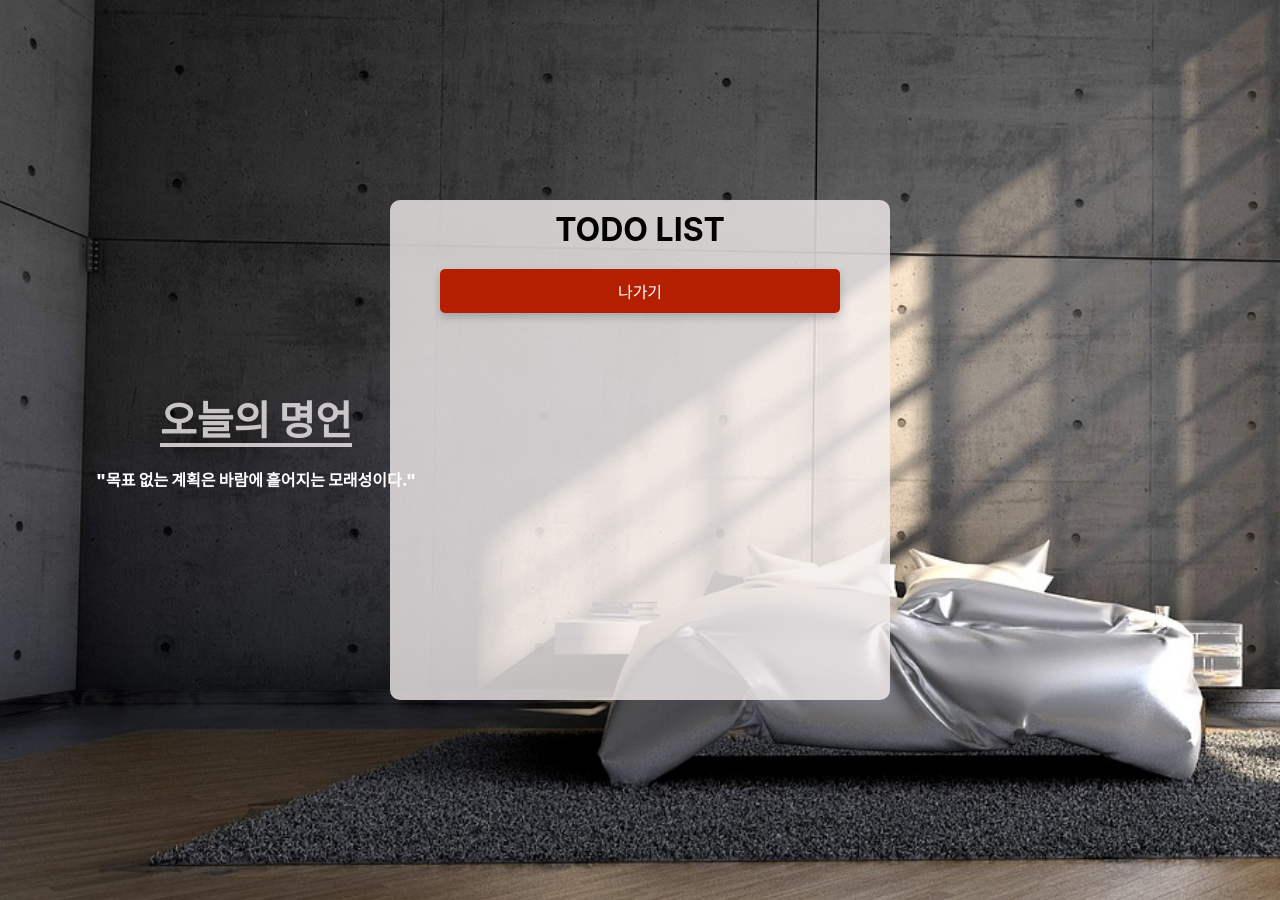
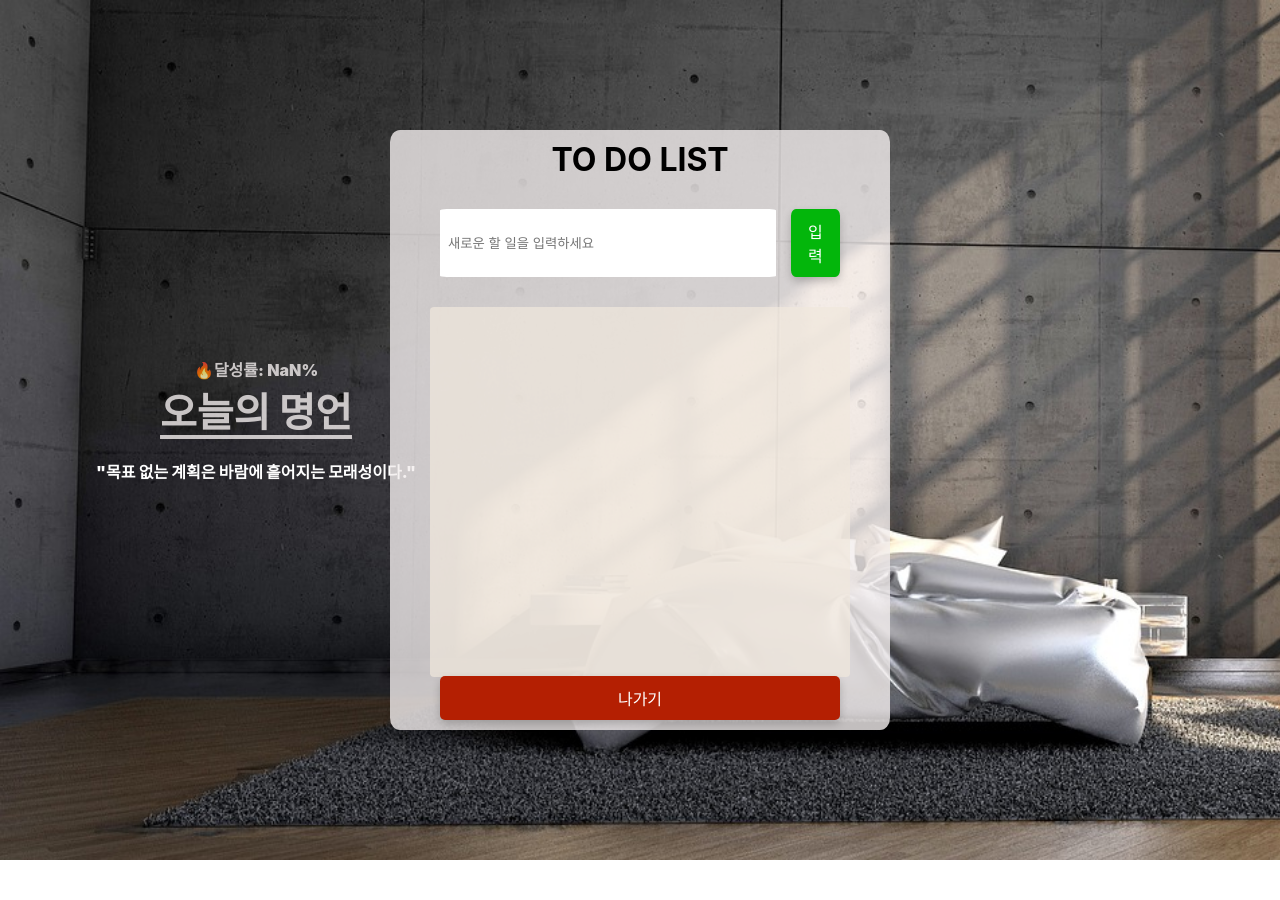
Before and after one commit to JamesJoe0830/Todo_App, a React (Create React App) app: page / in a window 1280 px wide. Both pictures are taken after a click on the button "시작하기". After the commit the page ends 860 px from the top, so only its background shows below. Built offline with nearby package versions, Linux system fonts and the light colour scheme.

Commit message:
TodoInput&Achievement_rate

```diff
--- a/package.json
+++ b/package.json
@@ -9,6 +9,7 @@
     "@testing-library/user-event": "^13.5.0",
     "react": "^18.2.0",
     "react-dom": "^18.2.0",
+    "react-icons": "^4.10.1",
     "react-router-dom": "^6.14.1",
     "react-scripts": "5.0.1",
     "web-vitals": "^2.1.4"
--- /dev/null
+++ b/src/components/TodoInsert.js
@@ -0,0 +1,36 @@
+import React, {useState} from 'react';
+import './TodoList.css';
+export default function TodoInsert({ todoList,setTodoList,total,setTotal}) {
+    const [value,setValue] = useState("");
+
+    const handleChange = (e) =>{
+        setValue(e.target.value);
+    };
+    const handleSubmit = (e)=>{
+        console.log("제출");
+        e.preventDefault(); // submit 누를때 새로고침 방지
+        if (value !== "") {
+            let newTodo ={
+                id : Date.now(),
+                text : value,
+                checked: false,
+            };
+            setTodoList((prev)=>[...prev,newTodo]);
+            setTotal((prevTotal) => prevTotal + 1); // 입력될때마다 total 몇개인지 값 올려주기
+        }else{
+            alert("빈칸을 입력하셨습니다.");
+        };
+        setValue("");
+    };
+
+    return (
+        <div className='TodoInsert__wrapper'>
+            <form className='TodoInsert' onSubmit={handleSubmit}>
+                <input className='TodoInput' value ={value} placeholder="새로운 할 일을 입력하세요" onChange={handleChange}/>
+            <button className='submitButton' type ="submit" onClick={handleSubmit}>
+                입력
+            </button>
+            </form>
+        </div>
+    );
+}
--- /dev/null
+++ b/src/components/TodoList.css
@@ -0,0 +1,42 @@
+.TodoInsert__wrapper{
+    display: flex;
+    margin: 0 auto;
+    margin-bottom: 20px;
+    min-width: 80%;
+    padding:10px 0px;
+}
+.TodoInsert {
+    width:100%;
+    display: flex;
+    box-sizing: border-box;
+}
+.TodoInput{
+
+    width: 80%;
+    padding: 8px;
+    border: none;
+    border-radius: 2%;
+
+
+}
+.submitButton{
+    box-sizing: border-box;
+    display: flex;
+    justify-content:center;
+    flex-direction: row;
+    margin: 0px auto;
+    margin-left: 15px;
+    padding:10px;
+    background-color: rgb(3, 182, 11);
+    color: white;
+    box-shadow: 0px 4px 8px rgba(0, 0, 0, 0.2);
+    border: none;
+    font-size: 1rem;
+    border-radius: 10%;
+    cursor:pointer;
+}
+.submitButton:hover{
+    background-color:  white;
+    color:rgb(3, 182, 11);
+    box-shadow: 0px 4px 8px rgba(0, 0, 0, 0.2);
+}
--- a/src/pages/Home.jsx
+++ b/src/pages/Home.jsx
@@ -1,10 +1,32 @@
 import React, { useEffect, useState } from "react";
 import "./Pages.css";
 import planQuotes from "../data/quotes";
+import TodoInsert from "../components/TodoInsert";
+import { GoTrash } from "react-icons/go";
+
 export default function Home() {
   const [start, setStart] = useState(false);
   const [randomQuote, setRandomQuote] = useState("");
+  const [todoList, setTodoList] = useState([
+    // {
+    //   id: 1,
+    //   text: "리액트 기초 알아보기",
+    //   checked: false,
+    // },
+    // {
+    //   id: 2,
+    //   text: "컴포넌트 스타일링 하기",
+    //   checked: false,
+    // },
+    // {
+    //   id: 3,
+    //   text: "투두리스트 만들기",
+    //   checked: false,
+    // },
+  ]);
 
+  const [count, setCount] = useState(todoList.length);
+  const [total, setTotal] = useState(todoList.length);
   const getRandomQuote = () => {
     const randomIndex = Math.floor(Math.random() * planQuotes.length);
     setRandomQuote(planQuotes[randomIndex].quote);
@@ -12,15 +34,34 @@ export default function Home() {
   const handleStart = () => {
     setStart((start) => !start);
   };
+  const handleChecked = (id) => {
+    setTodoList((prevTodoList) => {
+      return prevTodoList.map((todo) => {
+        if (todo.id === id) {
+          return {
+            ...todo,
+            checked: !todo.checked,
+          };
+        }
+        //
+        return todo;
+      });
+    });
+  };
+  const handleDelete = () => {
+    alert('삭제하시겠습니까?')
+  };
 
   useEffect(() => {
-    getRandomQuote();
-  }, [start]);
+    getRandomQuote(total);
+    setTotal(todoList.length);
+  }, [start],[total]);
+
   if (!start) {
     return (
       <div className="home__wrapper">
         <div className="start__wrapper">
-          <div className="start__title">TODO LIST</div>
+          <div className="start__title">TO DO LIST</div>
           <div className="start__QuotesBackground"></div>
           <div className="start__planQuotes">"{randomQuote}"</div>
           <button
@@ -38,9 +79,45 @@ export default function Home() {
     return (
       <div className="home__wrapper">
         <div className="todo__planQuotes">
-            <div className="todo__title">오늘의 명언</div>"{randomQuote}"</div>
+        <div className="todo_goals">🔥달성률: {count/total*100}%</div>
+          <div className="todo__title">오늘의 명언</div>"{randomQuote}"
+
+        </div>
         <div className="todo__wrapper">
-          <div className="start__title">TODO LIST</div>
+          <div className="start__title">
+            TO DO LIST
+          </div>
+
+          <TodoInsert todoList={todoList} setTodoList={setTodoList} total={total} setTotal={setTotal} />
+          <div className="todoList__container">
+            {todoList.map((todo) => (
+              <div className="todoItem" key={todo.id}>
+                <input
+                  type="checkbox"
+                  className="todoItem__checkbox"
+                  checked={todo.checked}
+                  onChange={(e) => {
+                    handleChecked(todo.id);
+                  }}
+                />
+                <div
+                  className={
+                    todo.checked ? "todoItem__completeText" : "todoItem__text"
+                  }
+                >
+                  {todo.text}
+                </div>
+                <button
+                  className="todoItem__delete"
+                  onClick={() => {
+                    handleDelete();
+                  }}
+                >
+                  <GoTrash />
+                </button>
+              </div>
+            ))}
+          </div>
           <button
             className="end__button"
             onClick={() => {
--- a/src/pages/Pages.css
+++ b/src/pages/Pages.css
@@ -1,7 +1,7 @@
 .home__wrapper {
     display: flex;
     width: 100%;
-    min-height: 900px;
+    min-height: 860px;
     background-image: url(../../public/images/Banner.jpeg);
     background-size: cover;
     top: 0;
@@ -19,7 +19,11 @@
     border-radius: 2%;
     background-color: rgba(243, 238, 238, 0.8);
 }
-
+.todo_goals{
+    font-weight: bolder;
+    font-size: 1rem;
+    color: rgba(243, 238, 238, 0.8);
+}
 .start__title {
     margin: 0 auto;
     padding-top: 10px;
@@ -109,19 +113,80 @@
     flex-direction: column;
     position: relative;
     width: 500px;
-    height: 500px;
+    height: 600px;
     margin: 0 auto;
-    margin-left: ;
     align-self: center;
     border-radius: 2%;
     background-color: rgba(243, 238, 238, 0.8);
+    z-index: 10000;
 }
+.todoList__container{
+    display: block;
+    width: 80%;
+    height: 350px;
+    margin:0 auto;
+    background-color: rgb(241, 233, 221,0.7);
+    border-radius: 1%;
+    padding: 10px;
+    overflow-y: scroll;
+
+}
+.todoList__container::-webkit-scrollbar{
+     /*스크롤바 뒷 배경 없애기*/
+    display: none;
+    width: 0px;
+  }
+
+.todoItem{
+    display: flex;
+    padding: 10px 0px;
+    box-shadow: 0px 4px 8px rgba(0, 0, 0, 0.2);
+    margin-bottom: 10px;
+
+}
+.todoItem__checkbox{
+
+}
+.todoItem__text{
+    margin-left: 10px;
+    color:black;
+    opacity: 1;
+    align-self: center;
+}
+.todoItem__completeText{
+    margin-left: 10px;
+    color:black;
+    opacity: 1;
+    text-decoration: line-through;
+    align-self: center;
+}
+
+.todoItem__delete{
+    background-color: transparent;
+    margin-left: auto;
+    float: right;
+    margin-right:10px;
+    border:none;
+    font-size: 1.2rem;
+    color:black;
+    border-radius: 10%;
+    cursor: pointer;
+
+}
+.todoItem__delete:hover{
+    color:rgb(231, 44, 44);
+
+
+}
+/* 나가기 버튼 */
 .end__button{
+    position:absolute;
+    bottom: 10px;
+    left: 50px;
     background-color: rgb(180, 31, 2);
     color: white;
     border: none;
     width: 80%;
-    margin: 0 auto;
     padding: 10px 20px;
     text-align: center;
     text-decoration: none;
```
Also changed, not shown: 1 other file (tests, documents, lock files or other folders).
